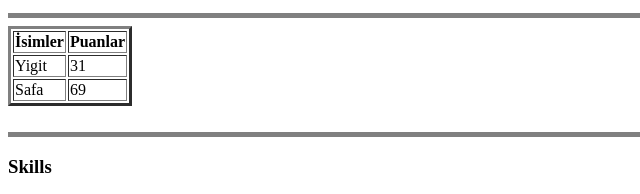
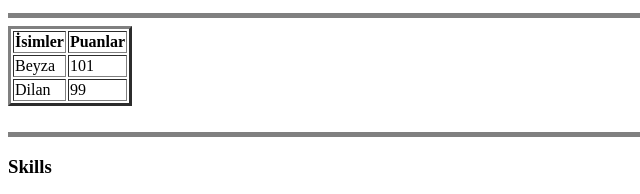
Before and after one commit to anilhazar/first-try-web, a plain HTML site: page index.html in a window 1280 px wide. Shown: the part 765-959 px from the top of the page, 0-640 px from the left. Drawn offline with Linux system fonts and the light colour scheme.

Commit message:
Update index.html

```diff
--- a/index.html
+++ b/index.html
@@ -83,12 +83,12 @@
         </thead>
 
         <tr>
-            <td>Yigit</td>
-            <td>31</td>
+            <td>Beyza</td>
+            <td>101</td>
         </tr>
         <tr>
-            <td>Safa</td>
-            <td>69</td>
+            <td>Dilan</td>
+            <td>99</td>
         </tr>
     </table>
     <br>
```
